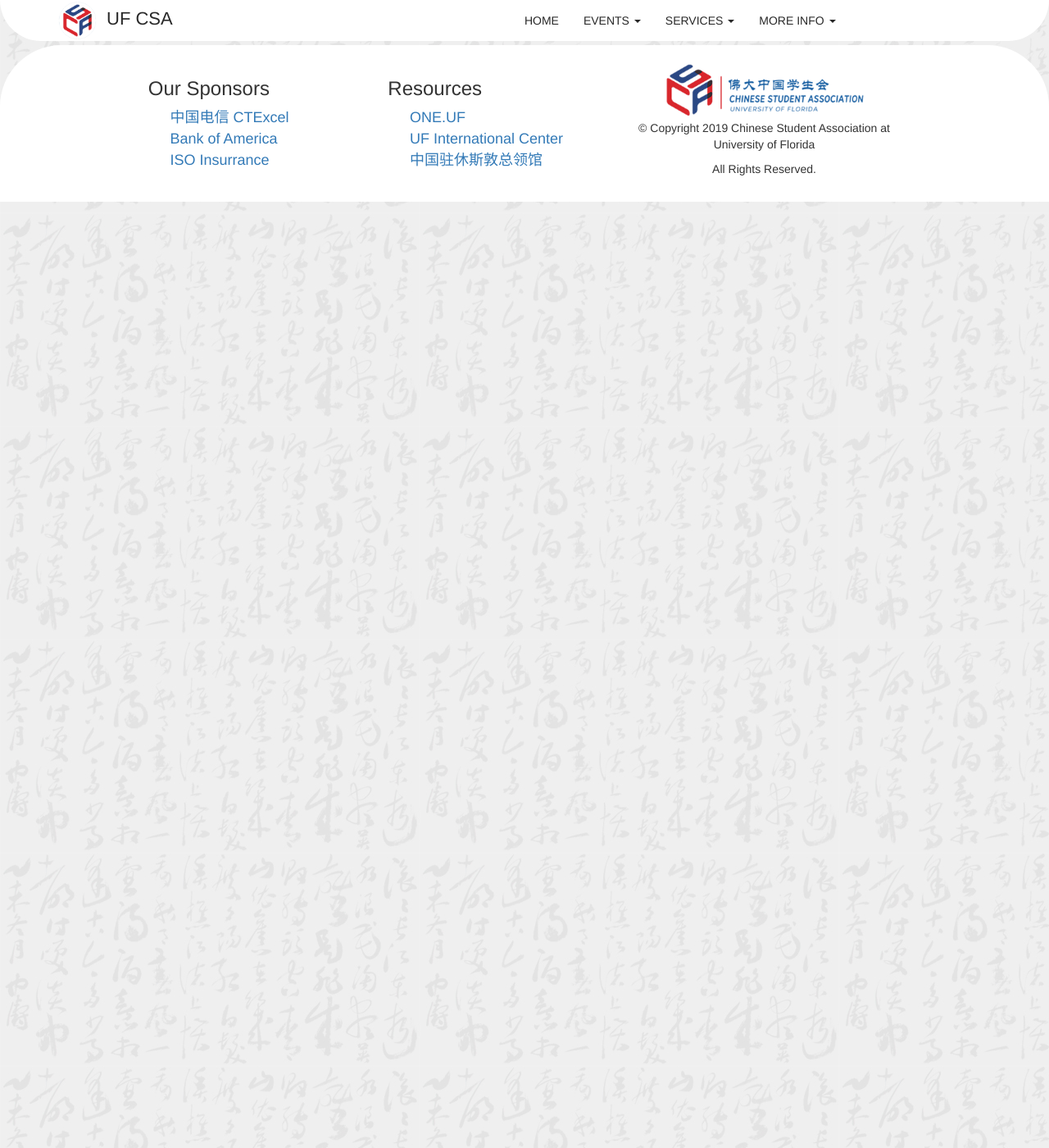
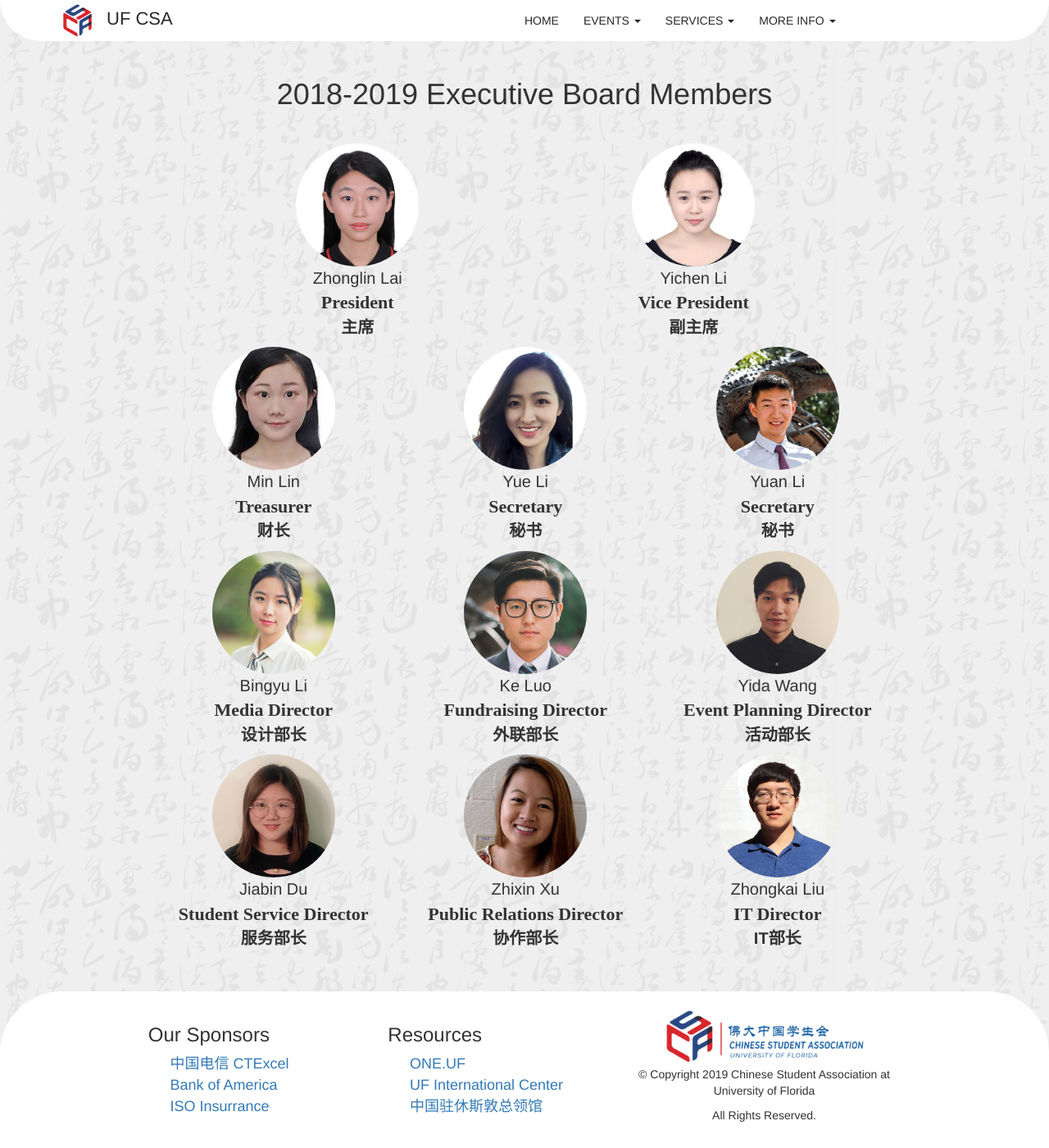
Before and after one commit to ufcsa/ufcsa.github.io, a Jekyll site: the page built from _pages/staff.html, in a window 1280 px wide and 1400 px high. Shown: the whole window at 82% size. Built offline with Jekyll 4.4.1, drawn with Linux system fonts in a browser that asks for light colours; nearby versions of some CDN libraries.

Commit message:
Staff members page is compele with contents and UI adjustments

```diff
--- /dev/null
+++ b/_data/y2018/staff_members.yml
@@ -0,0 +1,43 @@
+president:
+  first_name: Zhonglin
+  last_name: Lai
+  picture: Laizhonglin.jpg
+vice_president:
+  first_name: Yichen
+  last_name: Li
+  picture: Liyichen.jpg
+secretary:
+  - first_name: Yue
+    last_name: Li
+    picture: Liyue.jpg
+  - first_name: Yuan
+    last_name: Li
+    picture: Liyuan.jpg
+treasurer:
+  first_name: Min
+  last_name: Lin
+  picture: Linmin.jpg
+media_director:
+  first_name: Bingyu
+  last_name: Li
+  picture: Libingyu.jpg
+student_service:
+  first_name: Jiabin
+  last_name: Du
+  picture: Dujiabin.jpg
+it_director:
+  first_name: Zhongkai
+  last_name: Liu
+  picture: Liuzhongkai.jpg
+event_planning:
+  first_name: Yida
+  last_name: Wang
+  picture: Wangyida.jpg
+public_relations:
+  first_name: Zhixin
+  last_name: Xu
+  picture: Xuzhixin.jpg
+fundraising:
+  first_name: Ke
+  last_name: Luo
+  picture: Luoke.jpg
--- a/_pages/staff.html
+++ b/_pages/staff.html
@@ -3,3 +3,99 @@ layout: default
 title: CSA Staff Members
 permalink: /about/staff/
 ---
+{% assign staff_members = site.data.y2018.staff_members %}
+<div style="margin: 40px 20px; text-align: center; font-size: 20px;">
+  <h1 style="margin-bottom: 40px;">2018-2019 Executive Board Members</h1>
+  <div class="grid-adjustment-left-100-short">
+    <div class="row">
+      <div class="col-sm-3 col-sm-offset-3">
+        <img class="circular-img" width="150px"
+        src="/assets/people/{{ staff_members.president.picture }}" /><br/>
+        <p>{{ staff_members.president.first_name }} {{ staff_members.president.last_name }}<br/>
+          <span class="times-bold-font">President</span><br/>
+          <strong>主席</strong>
+        </p>
+      </div>
+      <div class="col-sm-3 col-sm-offset-1">
+        <img class="circular-img" width="150px"
+        src="/assets/people/{{ staff_members.vice_president.picture }}" /><br/>
+        <p>{{ staff_members.vice_president.first_name }} {{ staff_members.vice_president.last_name }}<br/>
+          <span class="times-bold-font">Vice President</span><br/>
+          <strong>副主席</strong>
+        </p>
+      </div>
+    </div>
+    <div class="row">
+      <div class="col-sm-3 col-sm-offset-2">
+        <img class="circular-img" width="150px"
+        src="/assets/people/{{ staff_members.treasurer.picture }}" /><br/>
+        <p>{{ staff_members.treasurer.first_name }} {{ staff_members.treasurer.last_name }}<br/>
+          <span class="times-bold-font">Treasurer</span><br/>
+          <strong>财长</strong>
+        </p>
+      </div>
+      {% for secretary in staff_members.secretary %}
+        <div class="col-sm-3">
+          <img class="circular-img" width="150px"
+          src="/assets/people/{{ secretary.picture }}" /><br/>
+          <p>{{ secretary.first_name }} {{ secretary.last_name }}<br/>
+            <span class="times-bold-font">Secretary</span><br/>
+            <strong>秘书</strong>
+          </p>
+        </div>
+      {% endfor %}
+    </div>
+    <div class="row">
+      <div class="col-sm-3 col-sm-offset-2">
+        <img class="circular-img" width="150px"
+        src="/assets/people/{{ staff_members.media_director.picture }}" /><br/>
+        <p>{{ staff_members.media_director.first_name }} {{ staff_members.media_director.last_name }}<br/>
+          <span class="times-bold-font">Media Director</span><br/>
+          <strong>设计部长</strong>
+        </p>
+      </div>
+      <div class="col-sm-3">
+        <img class="circular-img" width="150px"
+        src="/assets/people/{{ staff_members.fundraising.picture }}" /><br/>
+        <p>{{ staff_members.fundraising.first_name }} {{ staff_members.fundraising.last_name }}<br/>
+          <span class="times-bold-font">Fundraising Director</span><br/>
+          <strong>外联部长</strong>
+        </p>
+      </div>
+      <div class="col-sm-3">
+        <img class="circular-img" width="150px"
+        src="/assets/people/{{ staff_members.event_planning.picture }}" /><br/>
+        <p>{{ staff_members.event_planning.first_name }} {{ staff_members.event_planning.last_name }}<br/>
+          <span class="times-bold-font">Event Planning Director</span><br/>
+          <strong>活动部长</strong>
+        </p>
+      </div>
+    </div>
+    <div class="row">
+      <div class="col-sm-3 col-sm-offset-2">
+        <img class="circular-img" width="150px"
+        src="/assets/people/{{ staff_members.student_service.picture }}" /><br/>
+        <p>{{ staff_members.student_service.first_name }} {{ staff_members.student_service.last_name }}<br/>
+          <span class="times-bold-font">Student Service Director</span><br/>
+          <strong>服务部长</strong>
+        </p>
+      </div>
+      <div class="col-sm-3">
+        <img class="circular-img" width="150px"
+        src="/assets/people/{{ staff_members.public_relations.picture }}" /><br/>
+        <p>{{ staff_members.public_relations.first_name }} {{ staff_members.public_relations.last_name }}<br/>
+          <span class="times-bold-font">Public Relations Director</span><br/>
+          <strong>协作部长</strong>
+        </p>
+      </div>
+      <div class="col-sm-3">
+        <img class="circular-img" width="150px"
+        src="/assets/people/{{ staff_members.it_director.picture }}" /><br/>
+        <p>{{ staff_members.it_director.first_name }} {{ staff_members.it_director.last_name }}<br/>
+          <span class="times-bold-font">IT Director</span><br/>
+          <strong>IT部长</strong>
+        </p>
+      </div>
+    </div>
+  </div>
+</div>
--- a/_sass/_base.scss
+++ b/_sass/_base.scss
@@ -80,3 +80,6 @@ a.a-nohover {
 .center-headers {
   text-align: center;
 }
+.circular-img {
+  border-radius: 50%;
+}
--- a/_sass/_pages.scss
+++ b/_sass/_pages.scss
@@ -3,6 +3,9 @@
     font-size: 20px;
   }
   .h2-responsive {
+  }
+  .grid-adjustment-left-100-short {
+    margin-left: -100px;
   }
 }
 @media screen and (max-width: 767px) {
@@ -13,3 +16,8 @@
     font-size: 24px;
   }
 }
+.times-bold-font {
+  font-family: "Times New Roman", Times, serif;
+  font-weight: bold;
+  font-size: 22px;
+}
```
Also changed, not shown: assets/people/Xuzhixin.jpg (renamed from assets/people/Xuzhixing.jpg).
